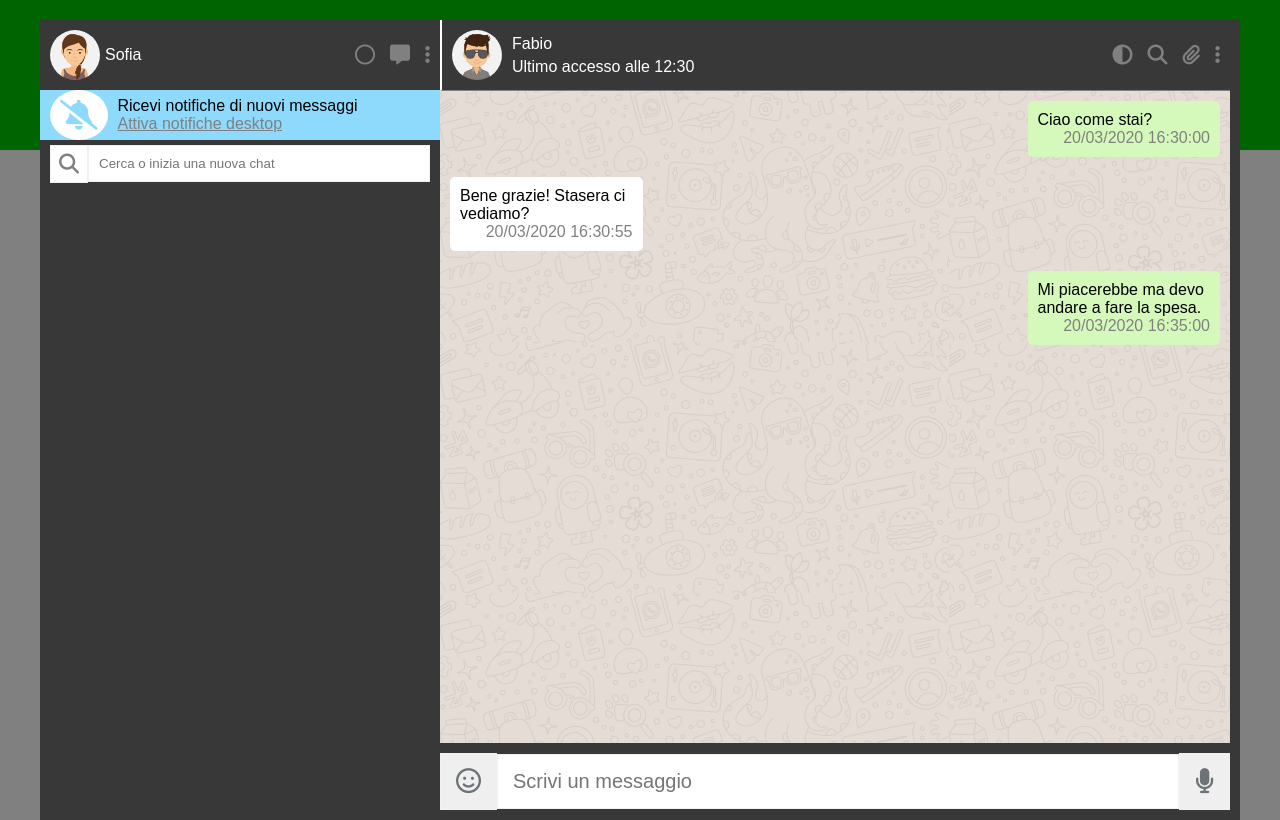
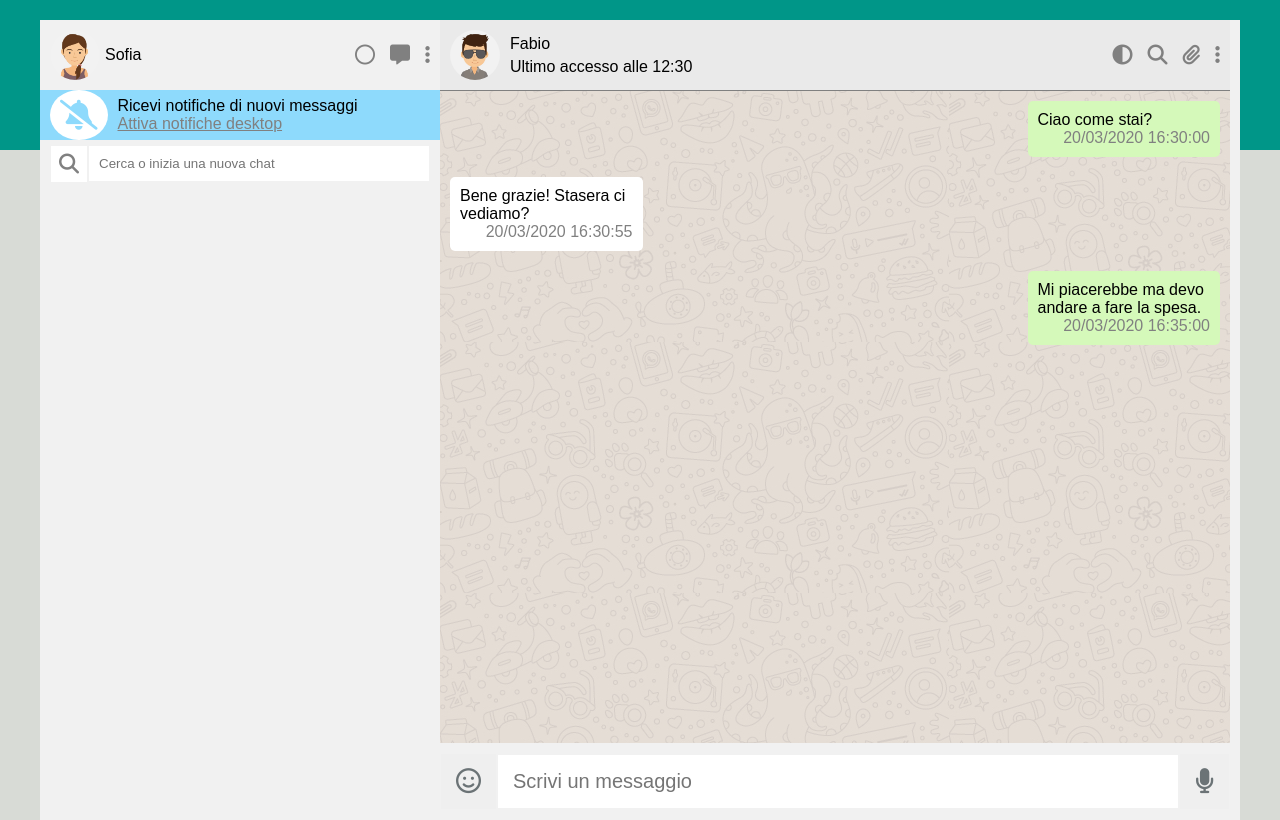
Before and after one commit to ALANOMAM/vue-boolzapp, a plain HTML site: page index.html in a window 1280 px wide. Drawn offline with nearby package versions, Linux system fonts and the light colour scheme.

Commit message:
Aggiunto pulsante e funzione che mi cambia la modalità della pagina da dark a light e vice versa.

```diff
--- a/index.html
+++ b/index.html
@@ -11,14 +11,14 @@
     <!--style-->
     <link rel="stylesheet" href="style.css">
 </head>
-  <body class="body-dark">
+  <body  :class = "isDark == false ? 'body-dark' : '' " >
    <!-- vue -->
    <script src='https://unpkg.com/vue@3/dist/vue.global.js'></script>
    <!-- axios -->
     <!-- <script src="https://cdnjs.cloudflare.com/ajax/libs/axios/0.20.0/axios.min.js"></script> -->
 
 
-  <div class="background-nav  body-nav-dark" >
+  <div class="background-nav "  :class="isDark == true ? ' body-nav-dark' : '' ">
 
   </div>
 
@@ -29,7 +29,7 @@
  <div id="chat-box" >
 
  <!--sezione profili inizio-->
- <div class="profiles profiles-dark">
+ <div class="profiles" :class="isDark == true ? 'profiles-dark' : '' ">
 
   <!--top section inizio-->
  <div class="top-section">
@@ -37,7 +37,7 @@
   <div class="user-profile">
     <div>
   <img src="img/avatar_io.jpg" alt="immagine-utente">
-   <span class="sofia-dark">Sofia</span>
+   <span  :class="isDark == true ? 'sofia-dark' : '' ">Sofia</span>
     </div>
 
     <div>
@@ -73,7 +73,7 @@
 
 
  <!--friend profile start-->
- <div v-for="(contact,cIndex ) in contacts" @click="activeConversation(cIndex)"  class="friend-profile friend-profile-dark" :class="friendName.includes(...contact.name) ? '' : 'dont-display-contact' "   >
+ <div v-for="(contact,cIndex ) in contacts" @click="activeConversation(cIndex)"  class="friend-profile"    :class="friendName.includes(...contact.name) ? '' : 'dont-display-contact' "   >
     <div class="image-description">
   <img :src="contact.avatar"  alt="immagine">
     <div>
@@ -100,13 +100,13 @@
 
 
  <!--sezione chats inizio-->
- <div class="chats chats-dark">
+ <div class="chats" :class="isDark == true ? 'chats-dark' : '' ">
 
   <!--chat nav start-->
     <div class="chat-nav">
 
             <!--friend profile start-->
- <div class="nav-friend-profile nav-friend-profile-dark" v-for="(mes, mIndex) in contacts" v-show="mIndex == activeContactIndex" >
+ <div class="nav-friend-profile" :class="isDark == true ? 'nav-friend-profile-dark' : '' " v-for="(mes, mIndex) in contacts" v-show="mIndex == activeContactIndex" >
     <div class="image-description">
   <img :src="mes.avatar" alt="immagine-amico">
     <div>
@@ -116,7 +116,8 @@
     </div>
 
     <div class="chat-options">
-      <i class="fa-solid fa-circle-half-stroke"></i>
+      <!--l'icona che mi permette di cambiare modlità in light o dark-->
+      <i class="fa-solid fa-circle-half-stroke" @click="cambioMode()"></i>
       <i class="fa-solid fa-magnifying-glass"></i>
       <i class="fa-solid fa-paperclip"></i>
       <i class="fa-solid fa-ellipsis-vertical"></i>
@@ -129,7 +130,7 @@
 <!--chat nav end-->
 
 <!--chat body start-->
-  <div class="chat-body chat-body-dark">
+  <div class="chat-body" :class="isDark == true ? 'chat-body-dark' : '' ">
   <div class="chat-element" v-for="mes in contacts[activeContactIndex].messages">
 
     <div class="conversazione" :class="mes.status == 'sent'? 'sent-by-me': 'sent-by-friend' " >
--- a/index.js
+++ b/index.js
@@ -206,6 +206,9 @@ contacts: [
 
           //il nome che inserisco nella search bar
           friendName:'',
+          //la variabile che controlla il darkmode
+          isDark:false,
+
           //array del nome che inserisco nella search bar
           // friendNameArray:[],
           //array del nome del contatto gia presente nelle chat
@@ -216,7 +219,10 @@ contacts: [
 
 methods:{
 
-
+    //funzione che mi cambia il mode della pagina quando clicco
+    cambioMode(){
+       this.isDark =! this.isDark
+    },
 
     //nome legato ad un indice specifico
     /* indexName(cIndex){
--- a/style.css
+++ b/style.css
@@ -296,11 +296,13 @@ align-self: self-end;
 /*STILIZZAZIONE DARKMODE INIZIO*/
 
 .body-dark{
-  background-color: gray;
+  /*background-color: gray;*/
+  background-color: pink;
 }
 
 .body-nav-dark{
-    background-color:darkgreen;
+   /* background-color:darkgreen; */
+   background-color: red;
 }
 
 .profiles-dark{
@@ -321,10 +323,10 @@ align-self: self-end;
     color: white;
 }
 
-.friend-profile-dark{
+/*.friend-profile-dark{
  background-color:rgba(23, 99, 23, 0.728);
  color: white;
-}
+}*/
 
  /*.chat-body-dark{
     background-color: darkmagenta;
```
